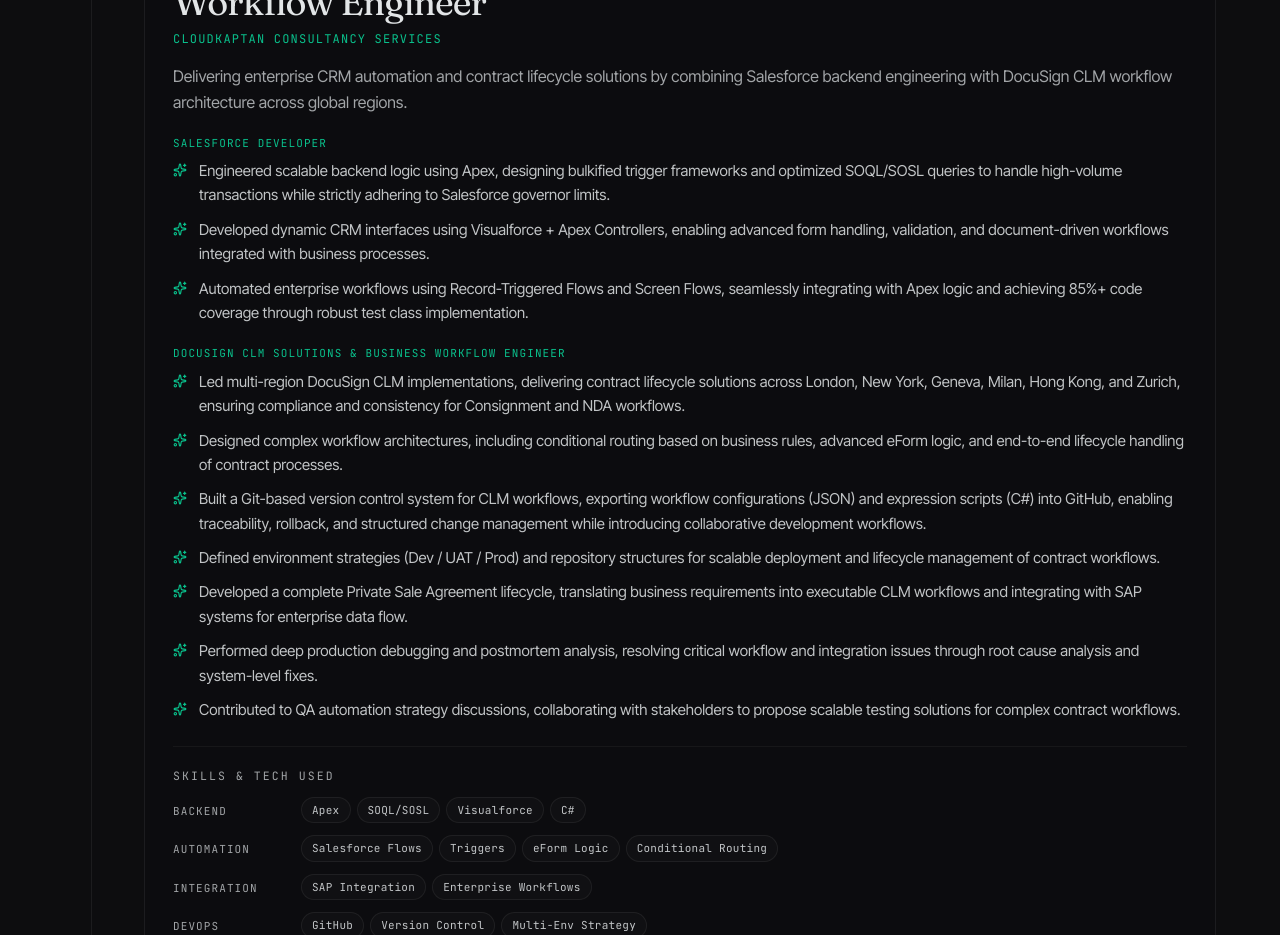
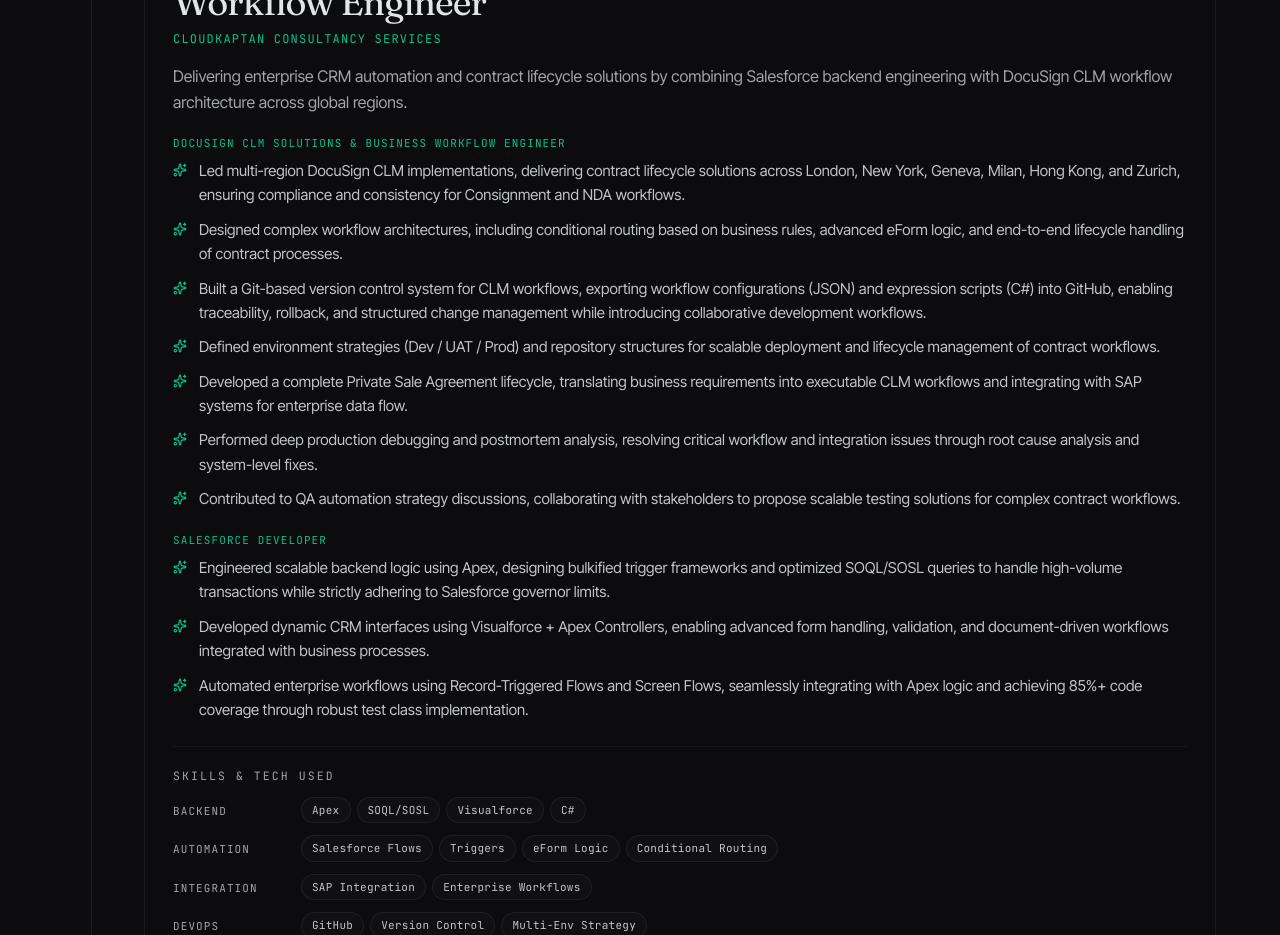
Before and after one commit to riyal-rj/Ritankar-Jana-Portfolio-Website-3.0, a React (Vite) app: page / in a window 1280 px wide. Shown: the part 7000-7935 px from the top of the page. Built offline with nearby package versions, Linux system fonts and the light colour scheme.

Commit message:
Re-ordered

```diff
--- a/src/components/Experience.tsx
+++ b/src/components/Experience.tsx
@@ -37,14 +37,6 @@
       "Delivering enterprise CRM automation and contract lifecycle solutions by combining Salesforce backend engineering with DocuSign CLM workflow architecture across global regions.",
     sections: [
       {
-        title: "Salesforce Developer",
-        achievements: [
-          "Engineered scalable backend logic using Apex, designing bulkified trigger frameworks and optimized SOQL/SOSL queries to handle high-volume transactions while strictly adhering to Salesforce governor limits.",
-          "Developed dynamic CRM interfaces using Visualforce + Apex Controllers, enabling advanced form handling, validation, and document-driven workflows integrated with business processes.",
-          "Automated enterprise workflows using Record-Triggered Flows and Screen Flows, seamlessly integrating with Apex logic and achieving 85%+ code coverage through robust test class implementation.",
-        ],
-      },
-      {
         title: "DocuSign CLM Solutions & Business Workflow Engineer",
         achievements: [
           "Led multi-region DocuSign CLM implementations, delivering contract lifecycle solutions across London, New York, Geneva, Milan, Hong Kong, and Zurich, ensuring compliance and consistency for Consignment and NDA workflows.",
@@ -54,6 +46,14 @@
           "Developed a complete Private Sale Agreement lifecycle, translating business requirements into executable CLM workflows and integrating with SAP systems for enterprise data flow.",
           "Performed deep production debugging and postmortem analysis, resolving critical workflow and integration issues through root cause analysis and system-level fixes.",
           "Contributed to QA automation strategy discussions, collaborating with stakeholders to propose scalable testing solutions for complex contract workflows.",
+        ],
+      },
+      {
+        title: "Salesforce Developer",
+        achievements: [
+          "Engineered scalable backend logic using Apex, designing bulkified trigger frameworks and optimized SOQL/SOSL queries to handle high-volume transactions while strictly adhering to Salesforce governor limits.",
+          "Developed dynamic CRM interfaces using Visualforce + Apex Controllers, enabling advanced form handling, validation, and document-driven workflows integrated with business processes.",
+          "Automated enterprise workflows using Record-Triggered Flows and Screen Flows, seamlessly integrating with Apex logic and achieving 85%+ code coverage through robust test class implementation.",
         ],
       },
     ],
```
